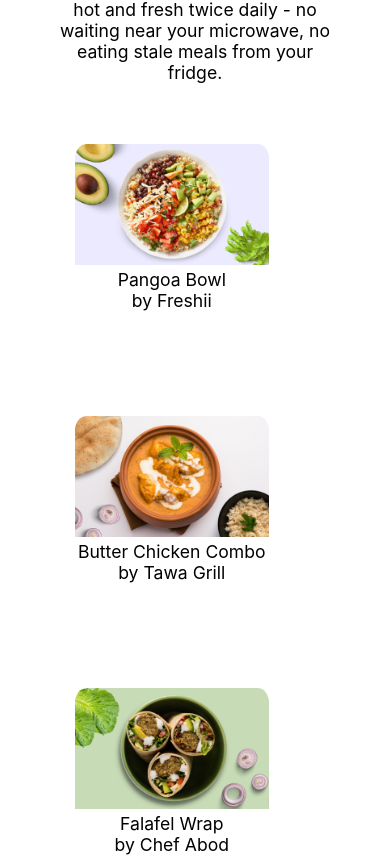
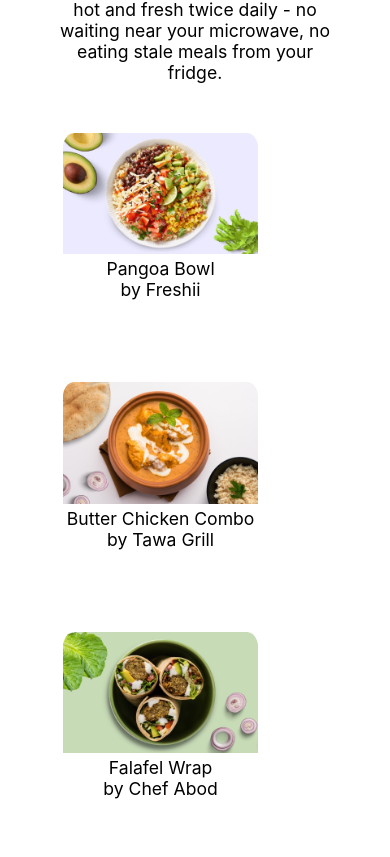
Before and after one commit to rahulverman121/clone, a React (Create React App) app: page / in a window 390 px wide. Shown: the part 2097-2954 px from the top of the page. Built offline with nearby package versions, Linux system fonts and the light colour scheme.

Commit message:
Update Menu.css

```diff
--- a/src/Menu.css
+++ b/src/Menu.css
@@ -42,3 +42,12 @@
     display : flex ;
     flex-wrap : wrap ;
 }
+
+@media only screen and (max-width: 475px) {
+
+ .pangoa {
+    margin : 0.3rem ;
+
+}
+
+}
```
